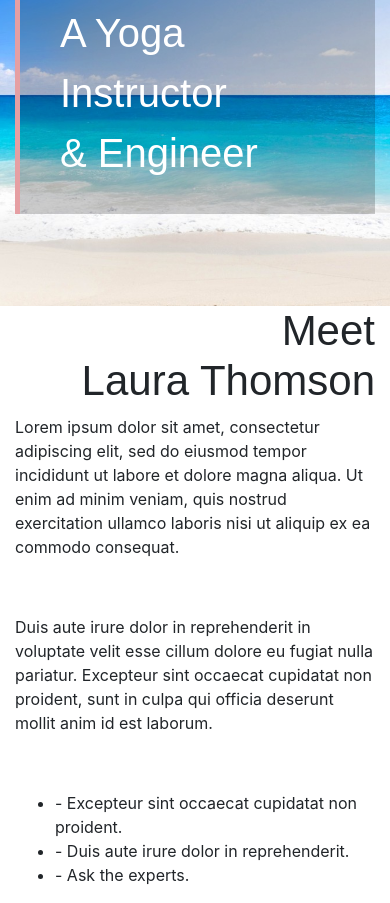
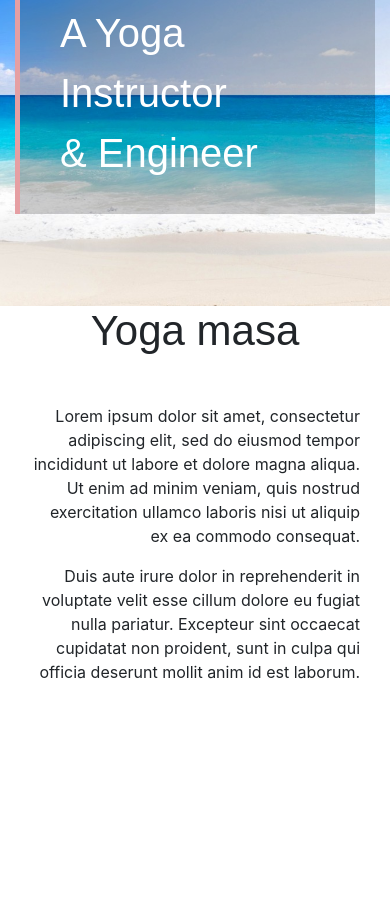
Before and after one commit to kks820/kks820.github.io, a plain HTML site: page index.html in a window 390 px wide. Shown: the part 324-1227 px from the top of the page. After the commit the page ends 1024 px from the top, so only its background shows below. Drawn offline with nearby package versions, Linux system fonts and the light colour scheme.

```diff
--- a/css/main.css
+++ b/css/main.css
@@ -69,11 +69,13 @@ body {
   margin-right: auto;
 }
 
+/*
 @media only screen and (max-device-width: 1366px) {
   .parallax {
     background-attachment: scroll;
   }
 }
+*/
 
 /*--- about ------*/
 .title-text {
@@ -85,3 +87,8 @@ body {
   font-weight: 300;
   font-style: normal;
 }
+
+.slogan {
+  align-items: center;
+
+}
--- a/index.html
+++ b/index.html
@@ -54,25 +54,16 @@
         </div>
       </div>
     <section id="about" class="section-padding wow fadeIn delay-05s">
-    <div class="container">
-      <div class="row">
-        <div class="col-md-6 text-right">
-          <h2 class="title-text">
-            Meet<br><span class="deco">Laura</span> Thomson
-          </h2>
-        </div>
-        <div class="col-md-6 text-left">
-          <div class="about-text">
-            <p>Lorem ipsum dolor sit amet, consectetur adipiscing elit, sed do eiusmod tempor incididunt ut labore et dolore magna aliqua. Ut enim ad minim veniam, quis nostrud exercitation ullamco laboris nisi ut aliquip ex ea commodo consequat.</p>
-            <p>&nbsp;</p>
-            <p>Duis aute irure dolor in reprehenderit in voluptate velit esse cillum dolore eu fugiat nulla pariatur. Excepteur sint occaecat cupidatat non proident, sunt in culpa qui officia deserunt mollit anim id est laborum.</p>
-            <p>&nbsp;</p>
-            <ul class="abt-list">
-              <li>- Excepteur sint occaecat cupidatat non proident.</li>
-              <li>- Duis aute irure dolor in reprehenderit.</li>
-              <li>- Ask the experts.</li>
-            </ul>
-          </div>
+    <div class="container" align="center">
+      <div class="col-md-6 ">
+        <h2 class="title-text"> Yoga masa</h2>
+      </div>
+      <p>&nbsp;</p>
+
+      <div class="col-md-6 text-right">
+        <div class="about-text">
+          <p>Lorem ipsum dolor sit amet, consectetur adipiscing elit, sed do eiusmod tempor incididunt ut labore et dolore magna aliqua. Ut enim ad minim veniam, quis nostrud exercitation ullamco laboris nisi ut aliquip ex ea commodo consequat.</p>
+          <p>Duis aute irure dolor in reprehenderit in voluptate velit esse cillum dolore eu fugiat nulla pariatur. Excepteur sint occaecat cupidatat non proident, sunt in culpa qui officia deserunt mollit anim id est laborum.</p>
         </div>
       </div>
     </div>
```
